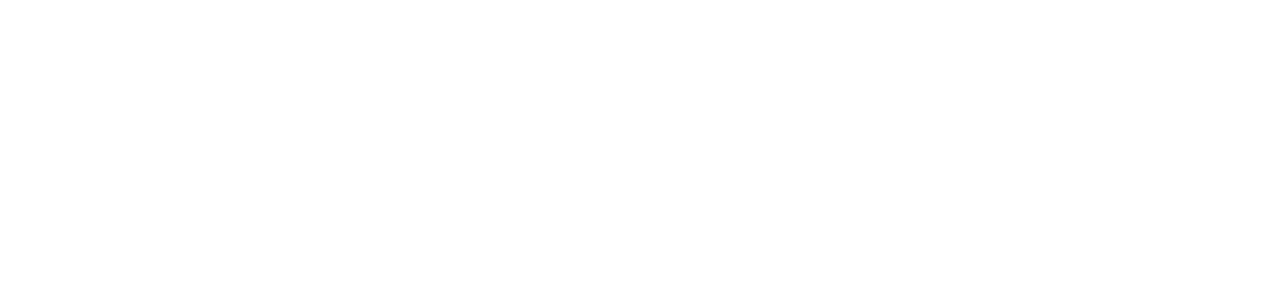
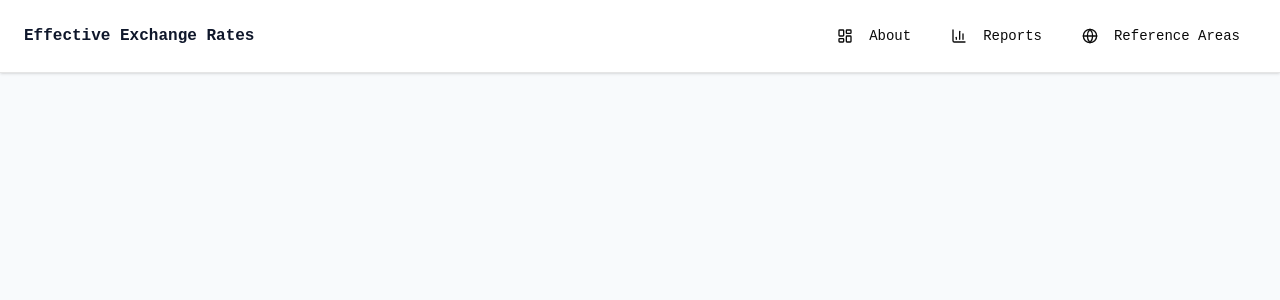
Before and after one commit to rebecaaras/eer-app, a React (Vite) app: page / in a window 1280 px wide. Shown: the top 300 px of the page. Built offline with nearby package versions, Linux system fonts and the light colour scheme.

Commit message:
add navbar layout

```diff
--- a/src/App.tsx
+++ b/src/App.tsx
@@ -1,11 +1,69 @@
 import './App.css'
+import {
+  NavigationMenu,
+  NavigationMenuItem,
+  NavigationMenuLink,
+  NavigationMenuList,
+} from "./components/ui/navigation-menu"
+import {
+  BarChart3,
+  Globe,
+  LayoutDashboard,
+} from "lucide-react"
 
 function App() {
+  return (
+    <div className="min-h-screen bg-slate-50">
+      {/* Top Navbar */}
+      <header className="border-b bg-white px-6 py-4 shadow-sm">
+        <div className="flex items-center justify-between">
+          {/* Logo */}
+          <div className="flex items-center gap-2">
+            <div>
+              <h1 className="text-l font-bold text-slate-900">
+                Effective Exchange Rates
+              </h1>
+            </div>
+          </div>
 
-  return (
-    <>
-    </>
+          {/* Navigation */}
+          <NavigationMenu>
+            <NavigationMenuList className="gap-2">
+              {/* Dashboard */}
+              <NavigationMenuItem>
+                <NavigationMenuLink
+                  className="group inline-flex h-10 items-center justify-center rounded-md px-4 py-2 text-sm font-medium transition-colors hover:bg-slate-100"
+                >
+                  <LayoutDashboard className="mr-2 h-4 w-4" />
+                  About
+                </NavigationMenuLink>
+              </NavigationMenuItem>
+
+              {/* Reports */}
+              <NavigationMenuItem>
+                <NavigationMenuLink
+                  className="group inline-flex h-10 items-center justify-center rounded-md px-4 py-2 text-sm font-medium transition-colors hover:bg-slate-100"
+                >
+                  <BarChart3 className="mr-2 h-4 w-4" />
+                  Reports
+                </NavigationMenuLink>
+              </NavigationMenuItem>
+
+              {/* Global */}
+              <NavigationMenuItem>
+                <NavigationMenuLink
+                  className="group inline-flex h-10 items-center justify-center rounded-md px-4 py-2 text-sm font-medium transition-colors hover:bg-slate-100"
+                >
+                  <Globe className="mr-2 h-4 w-4" />
+                  Reference Areas
+                </NavigationMenuLink>
+              </NavigationMenuItem>
+            </NavigationMenuList>
+          </NavigationMenu>
+        </div>
+      </header>
+    </div>
   )
 }
 
-export default App
+export default App;
--- /dev/null
+++ b/src/components/ui/navigation-menu.tsx
@@ -0,0 +1,164 @@
+import * as React from "react"
+import { cva } from "class-variance-authority"
+import { NavigationMenu as NavigationMenuPrimitive } from "radix-ui"
+
+import { cn } from "../../lib/utils"
+import { CaretDownIcon } from "@phosphor-icons/react"
+
+function NavigationMenu({
+  className,
+  children,
+  viewport = true,
+  ...props
+}: React.ComponentProps<typeof NavigationMenuPrimitive.Root> & {
+  viewport?: boolean
+}) {
+  return (
+    <NavigationMenuPrimitive.Root
+      data-slot="navigation-menu"
+      data-viewport={viewport}
+      className={cn(
+        "group/navigation-menu relative flex max-w-max flex-1 items-center justify-center",
+        className
+      )}
+      {...props}
+    >
+      {children}
+      {viewport && <NavigationMenuViewport />}
+    </NavigationMenuPrimitive.Root>
+  )
+}
+
+function NavigationMenuList({
+  className,
+  ...props
+}: React.ComponentProps<typeof NavigationMenuPrimitive.List>) {
+  return (
+    <NavigationMenuPrimitive.List
+      data-slot="navigation-menu-list"
+      className={cn(
+        "group flex flex-1 list-none items-center justify-center gap-0",
+        className
+      )}
+      {...props}
+    />
+  )
+}
+
+function NavigationMenuItem({
+  className,
+  ...props
+}: React.ComponentProps<typeof NavigationMenuPrimitive.Item>) {
+  return (
+    <NavigationMenuPrimitive.Item
+      data-slot="navigation-menu-item"
+      className={cn("relative", className)}
+      {...props}
+    />
+  )
+}
+
+const navigationMenuTriggerStyle = cva(
+  "group/navigation-menu-trigger inline-flex h-9 w-max items-center justify-center rounded-none px-2.5 py-1.5 text-xs font-medium transition-all outline-none hover:bg-muted focus:bg-muted focus-visible:ring-1 focus-visible:ring-ring/50 focus-visible:outline-1 disabled:pointer-events-none disabled:opacity-50 data-popup-open:bg-muted/50 data-popup-open:hover:bg-muted data-open:bg-muted/50 data-open:hover:bg-muted data-open:focus:bg-muted"
+)
+
+function NavigationMenuTrigger({
+  className,
+  children,
+  ...props
+}: React.ComponentProps<typeof NavigationMenuPrimitive.Trigger>) {
+  return (
+    <NavigationMenuPrimitive.Trigger
+      data-slot="navigation-menu-trigger"
+      className={cn(navigationMenuTriggerStyle(), "group", className)}
+      {...props}
+    >
+      {children}{" "}
+      <CaretDownIcon className="relative top-px ml-1 size-3 transition duration-300 group-data-popup-open/navigation-menu-trigger:rotate-180 group-data-open/navigation-menu-trigger:rotate-180" aria-hidden="true" />
+    </NavigationMenuPrimitive.Trigger>
+  )
+}
+
+function NavigationMenuContent({
+  className,
+  ...props
+}: React.ComponentProps<typeof NavigationMenuPrimitive.Content>) {
+  return (
+    <NavigationMenuPrimitive.Content
+      data-slot="navigation-menu-content"
+      className={cn(
+        "top-0 left-0 w-full p-1 ease-[cubic-bezier(0.22,1,0.36,1)] group-data-[viewport=false]/navigation-menu:top-full group-data-[viewport=false]/navigation-menu:mt-1.5 group-data-[viewport=false]/navigation-menu:overflow-hidden group-data-[viewport=false]/navigation-menu:rounded-none group-data-[viewport=false]/navigation-menu:bg-popover group-data-[viewport=false]/navigation-menu:text-popover-foreground group-data-[viewport=false]/navigation-menu:shadow group-data-[viewport=false]/navigation-menu:ring-1 group-data-[viewport=false]/navigation-menu:ring-foreground/10 group-data-[viewport=false]/navigation-menu:duration-300 data-[motion=from-end]:slide-in-from-right-52 data-[motion=from-start]:slide-in-from-left-52 data-[motion=to-end]:slide-out-to-right-52 data-[motion=to-start]:slide-out-to-left-52 data-[motion^=from-]:animate-in data-[motion^=from-]:fade-in data-[motion^=to-]:animate-out data-[motion^=to-]:fade-out **:data-[slot=navigation-menu-link]:focus:ring-0 **:data-[slot=navigation-menu-link]:focus:outline-none md:absolute md:w-auto group-data-[viewport=false]/navigation-menu:data-open:animate-in group-data-[viewport=false]/navigation-menu:data-open:fade-in-0 group-data-[viewport=false]/navigation-menu:data-open:zoom-in-95 group-data-[viewport=false]/navigation-menu:data-closed:animate-out group-data-[viewport=false]/navigation-menu:data-closed:fade-out-0 group-data-[viewport=false]/navigation-menu:data-closed:zoom-out-95",
+        className
+      )}
+      {...props}
+    />
+  )
+}
+
+function NavigationMenuViewport({
+  className,
+  ...props
+}: React.ComponentProps<typeof NavigationMenuPrimitive.Viewport>) {
+  return (
+    <div
+      className={cn(
+        "absolute top-full left-0 isolate z-50 flex justify-center"
+      )}
+    >
+      <NavigationMenuPrimitive.Viewport
+        data-slot="navigation-menu-viewport"
+        className={cn(
+          "origin-top-center relative mt-1.5 h-(--radix-navigation-menu-viewport-height) w-full overflow-hidden rounded-none bg-popover text-popover-foreground shadow ring-1 ring-foreground/10 duration-100 md:w-(--radix-navigation-menu-viewport-width) data-open:animate-in data-open:zoom-in-90 data-closed:animate-out data-closed:zoom-out-90",
+          className
+        )}
+        {...props}
+      />
+    </div>
+  )
+}
+
+function NavigationMenuLink({
+  className,
+  ...props
+}: React.ComponentProps<typeof NavigationMenuPrimitive.Link>) {
+  return (
+    <NavigationMenuPrimitive.Link
+      data-slot="navigation-menu-link"
+      className={cn(
+        "flex items-center gap-2 rounded-none p-2 text-xs transition-all outline-none hover:bg-muted focus:bg-muted focus-visible:ring-1 focus-visible:ring-ring/50 focus-visible:outline-1 in-data-[slot=navigation-menu-content]:rounded-none data-active:bg-muted/50 data-active:hover:bg-muted data-active:focus:bg-muted [&_svg:not([class*='size-'])]:size-4",
+        className
+      )}
+      {...props}
+    />
+  )
+}
+
+function NavigationMenuIndicator({
+  className,
+  ...props
+}: React.ComponentProps<typeof NavigationMenuPrimitive.Indicator>) {
+  return (
+    <NavigationMenuPrimitive.Indicator
+      data-slot="navigation-menu-indicator"
+      className={cn(
+        "top-full z-1 flex h-1.5 items-end justify-center overflow-hidden data-[state=hidden]:animate-out data-[state=hidden]:fade-out data-[state=visible]:animate-in data-[state=visible]:fade-in",
+        className
+      )}
+      {...props}
+    >
+      <div className="relative top-[60%] h-2 w-2 rotate-45 rounded-none bg-border shadow-md" />
+    </NavigationMenuPrimitive.Indicator>
+  )
+}
+
+export {
+  NavigationMenu,
+  NavigationMenuList,
+  NavigationMenuItem,
+  NavigationMenuContent,
+  NavigationMenuTrigger,
+  NavigationMenuLink,
+  NavigationMenuIndicator,
+  NavigationMenuViewport,
+  navigationMenuTriggerStyle,
+}
```
